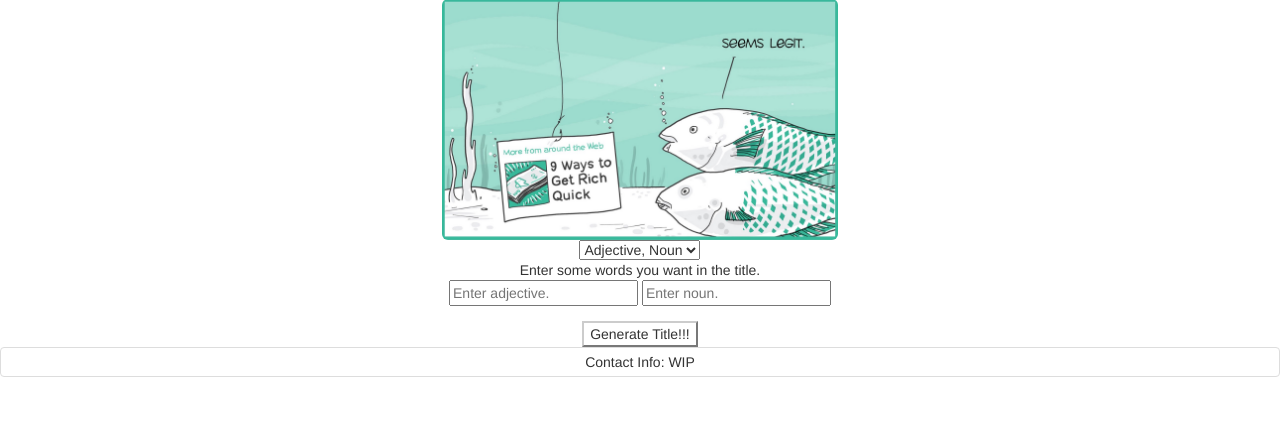
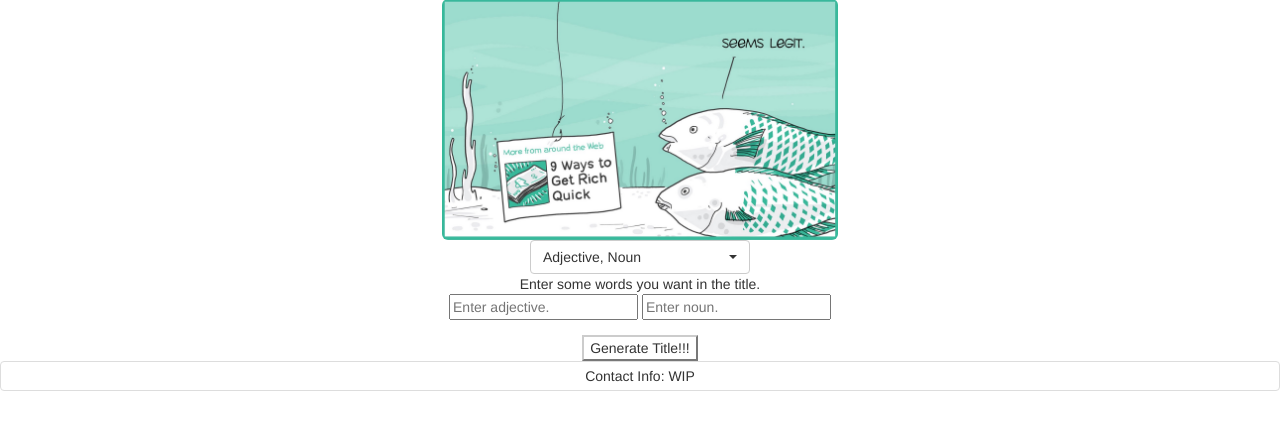
Before and after one commit to ATaylor0731/BuzzfeedBoy, a Flask app: page / in a window 1280 px wide. Shown: the part 143-573 px from the top of the page. Run offline with Flask 2, Linux system fonts and the light colour scheme; some libraries are stand-ins or nearby versions.

Commit message:
use fancy class for dropdown

```diff
--- a/templates/main.html
+++ b/templates/main.html
@@ -62,7 +62,7 @@
       <div class="col-md-10 col-md-offset-1 text-center">
         <div class="row">
           <div class="col-md-10 col-md-offset-1 text-center">
-            <select name="templateDropdown" id="templateDropdown" onLoad="handleSelect(this.value)" onChange="handleSelect(this.value)">
+            <select class="selectpicker" name="templateDropdown" id="templateDropdown" onLoad="handleSelect(this.value)" onChange="handleSelect(this.value)">
               <option value="adj, n" selected>Adjective, Noun</option>
               <option value="adv, n">Adverb, Noun</option>
             </select>
```
